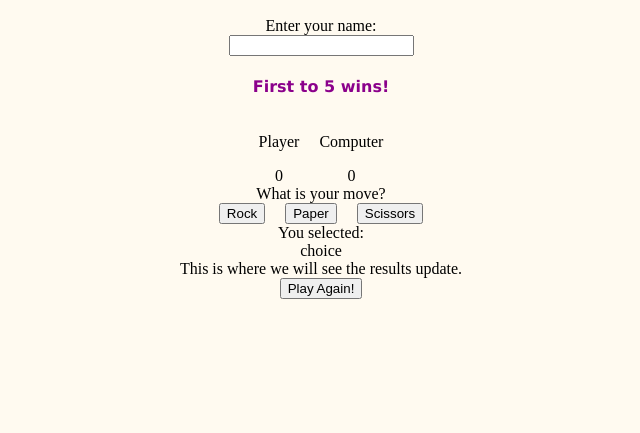
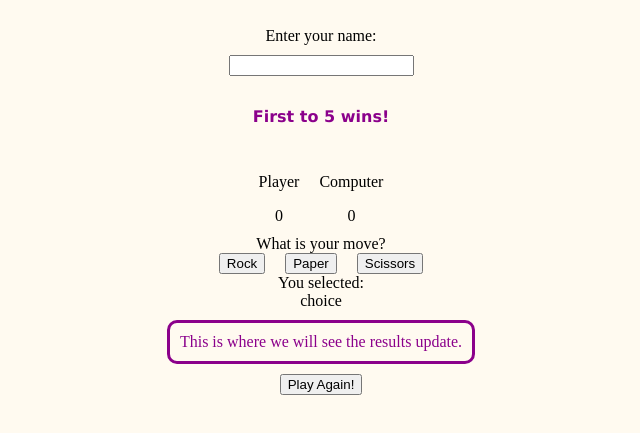
Before and after one commit to YLevels/rock-paper-scissors, a plain HTML site: page index.html in a window 1280 px wide. Shown: the part 59-492 px from the top of the page, without its empty margins (319-959 px from the left). Drawn offline with Linux system fonts and the light colour scheme.

Commit message:
css for results

```diff
--- a/style.css
+++ b/style.css
@@ -4,6 +4,7 @@ body {
     flex-direction: column;
     align-items: center;
     justify-content: center;
+    gap: 10px;
 }
 
 h2, h4 {
@@ -12,7 +13,7 @@ h2, h4 {
     color: darkmagenta;
 }
 
-.scoreSection {
+.scoreSection, .playerOptions {
     display: flex;
     gap: 20px;
 }
@@ -23,7 +24,10 @@ h2, h4 {
     align-items: center;
 }
 
-.playerOptions {
-    display: flex;
-    gap: 20px;
+.results {
+    border-style: solid;
+    border-color: darkmagenta;
+    color: darkmagenta;
+    border-radius: 10px;
+    padding: 10px;
 }
```
